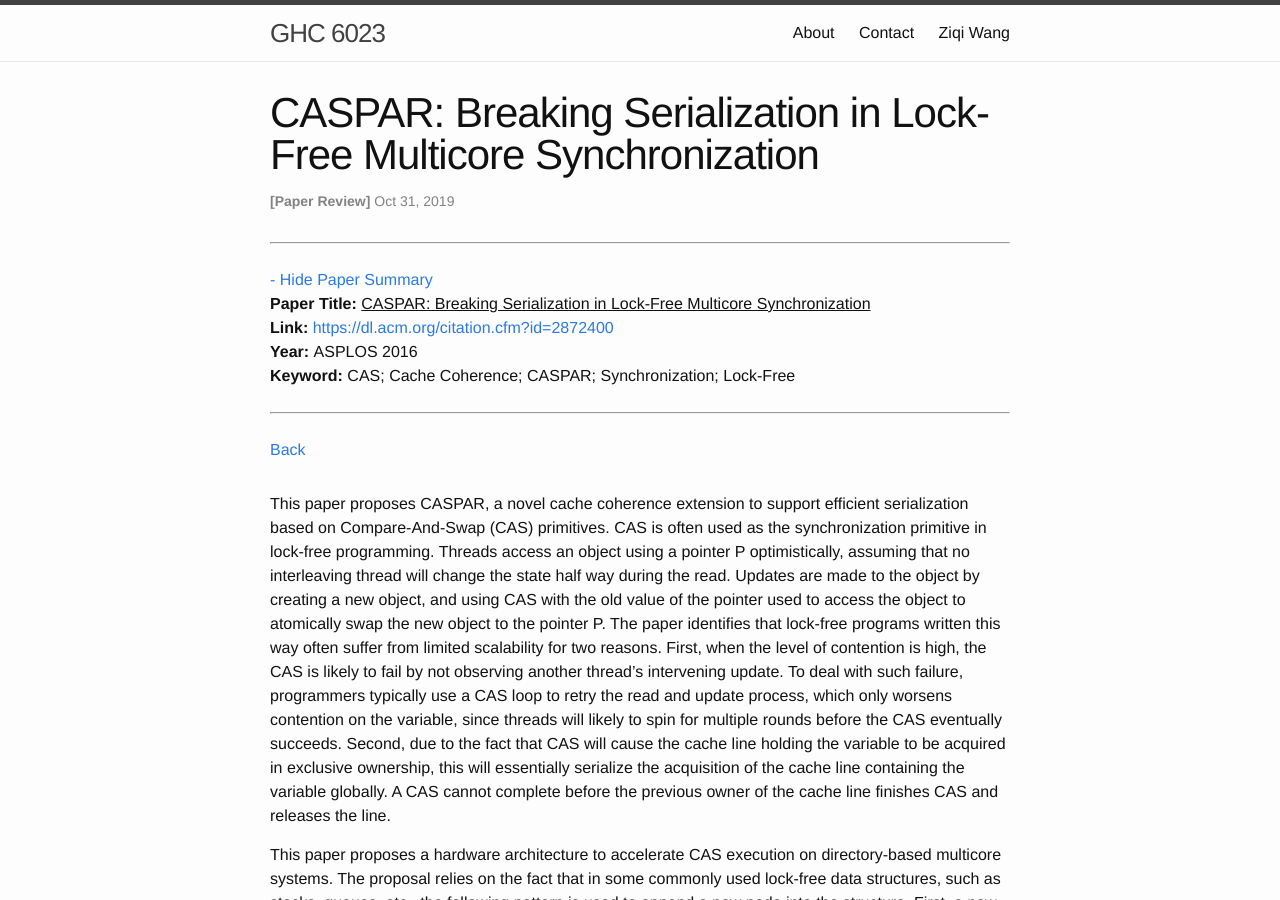
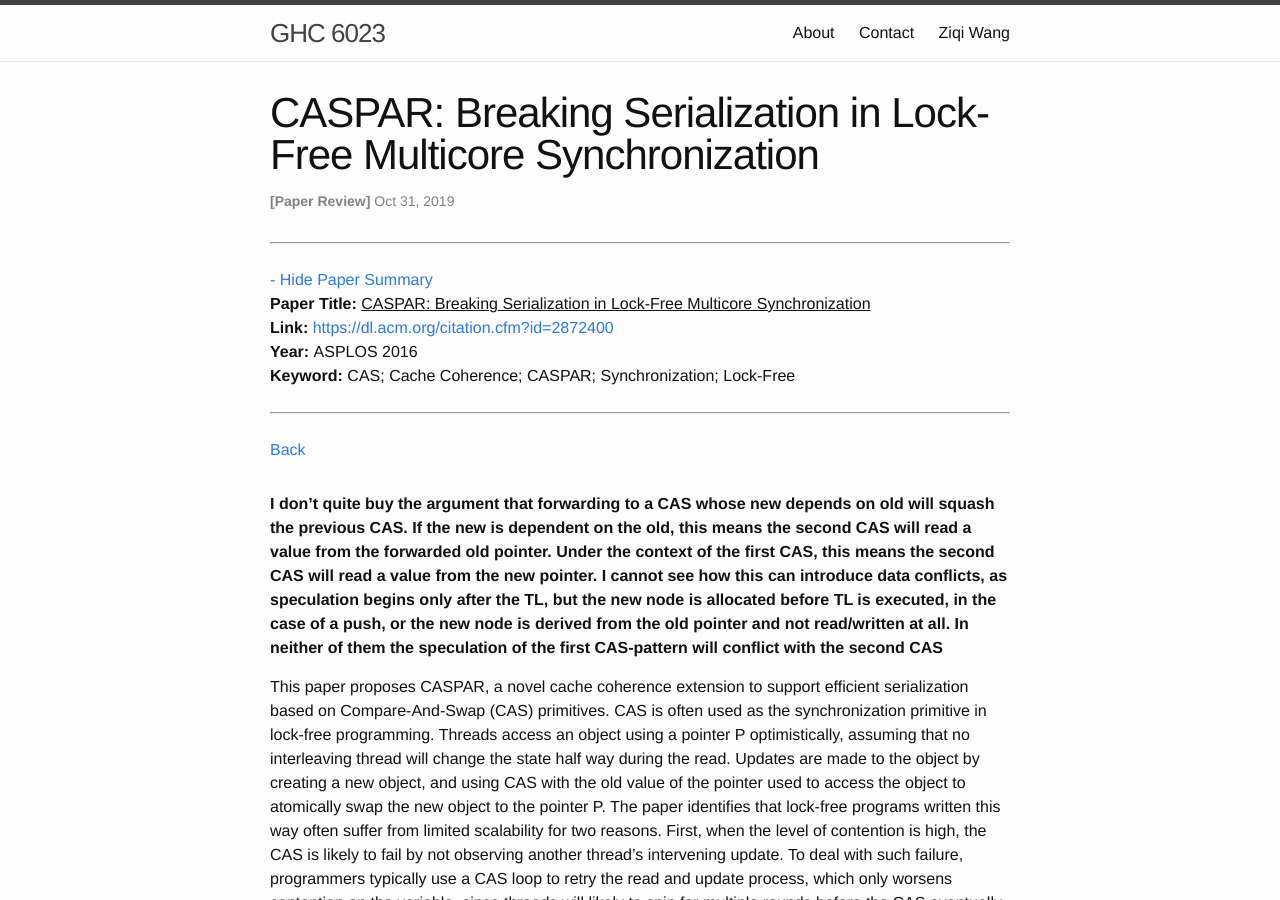
Before and after one commit to wangziqi2013/wangziqi2013.github.io, a Jekyll site: the page built from _posts/2019-10-30-caspar.markdown, in a window 1280 px wide and 900 px high. Built offline with Jekyll 4.4.1, drawn with Linux system fonts in a browser that asks for light colours.

Commit message:
Adding arg

```diff
--- a/_posts/2019-10-30-caspar.markdown
+++ b/_posts/2019-10-30-caspar.markdown
@@ -12,6 +12,13 @@ htm_cd:
 htm_cr:
 version_mgmt:
 ---
+
+**I don't quite buy the argument that forwarding to a CAS whose new depends on old will squash the previous CAS. If the
+new is dependent on the old, this means the second CAS will read a value from the forwarded old pointer. Under the context
+of the first CAS, this means the second CAS will read a value from the new pointer. I cannot see how this can introduce
+data conflicts, as speculation begins only after the TL, but the new node is allocated before TL is executed, in the case
+of a push, or the new node is derived from the old pointer and not read/written at all. In neither of them the
+speculation of the first CAS-pattern will conflict with the second CAS**
 
 This paper proposes CASPAR, a novel cache coherence extension to support efficient serialization based on Compare-And-Swap
 (CAS) primitives. CAS is often used as the synchronization primitive in lock-free programming. Threads access an object
```
